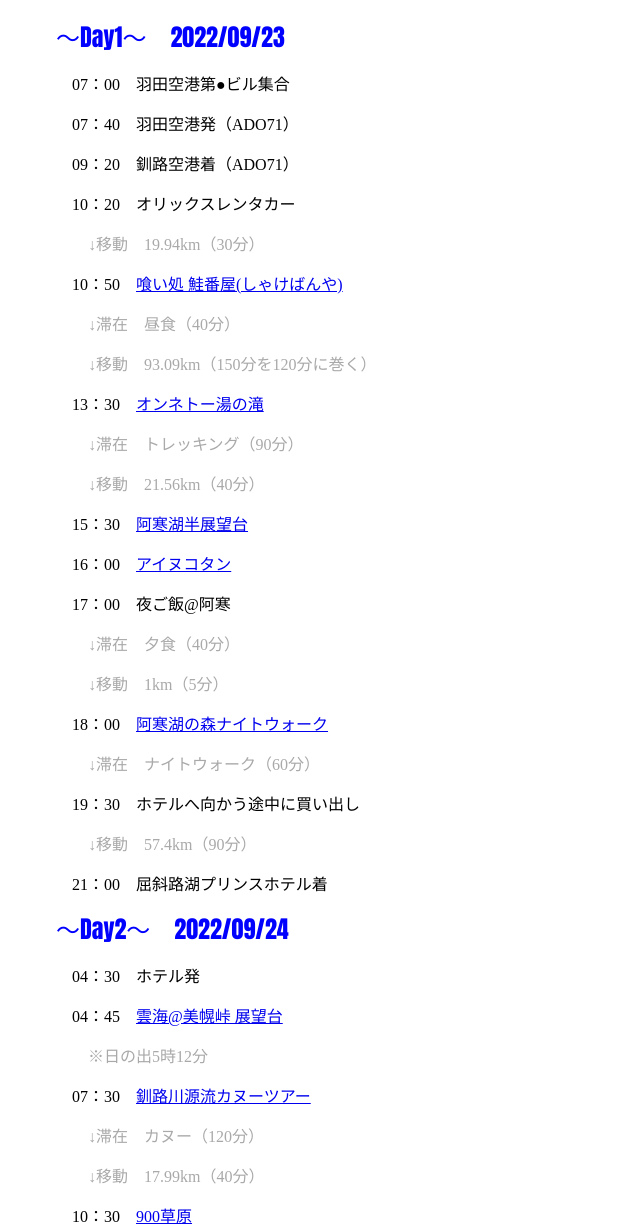
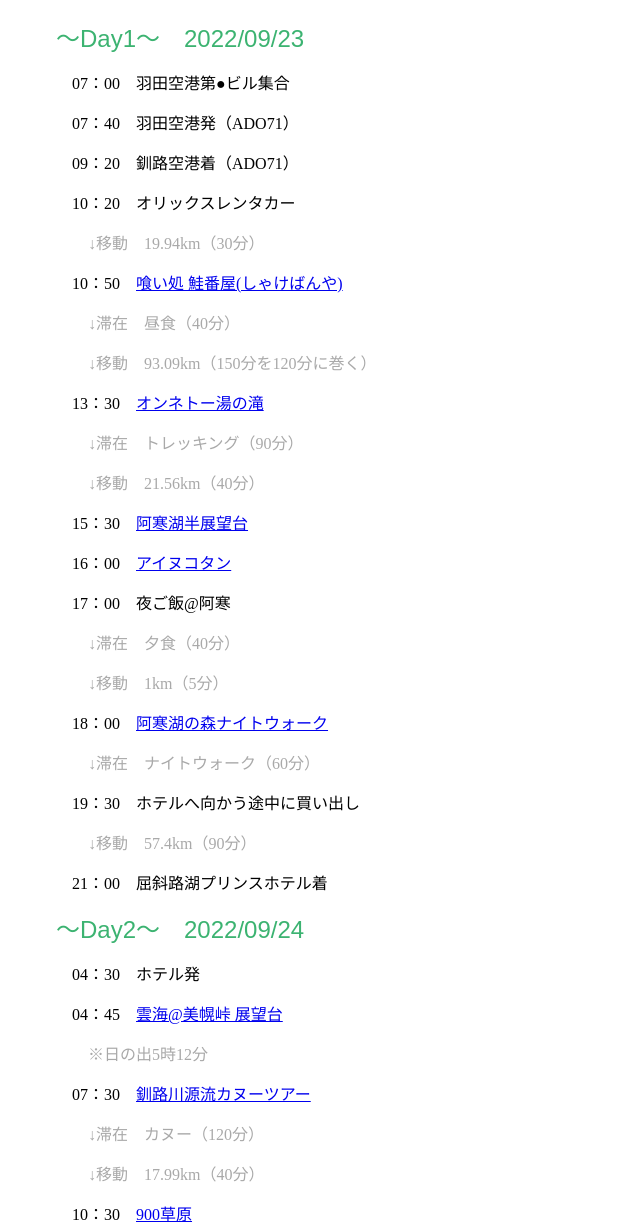
Before and after one commit to funajoh/funajoh.github.io, a plain HTML site: page travel/checkpoint/dekkaido/index.html in a window 1280 px wide. Shown: the part 70-1300 px from the top of the page, without its empty margins (0-640 px from the left). Drawn offline with Linux system fonts and the light colour scheme.

Commit message:
Update index.html

```diff
--- a/travel/checkpoint/dekkaido/index.html
+++ b/travel/checkpoint/dekkaido/index.html
@@ -7,7 +7,7 @@
 </head>
 <body>
 	<h1>北海道旅行 旅程</h1>
-	<font size="5" face="Impact" color="blue">　　～Day1～　2022/09/23</font>
+	<font size="5" face="Arial" color="mediumseagreen">　　～Day1～　2022/09/23</font>
 	<p>　　　　07：00　羽田空港第●ビル集合</p>
 	<p>　　　　07：40　羽田空港発（ADO71）</p>
 	<p>　　　　09：20　釧路空港着（ADO71）</p>
@@ -29,7 +29,7 @@
 	<p>　　　　19：30　ホテルへ向かう途中に買い出し</p>
 	<p style="color:darkgray">　　　　　↓移動　57.4km（90分）</p>
 	<p>　　　　21：00　屈斜路湖プリンスホテル着</p>
-	<font size="5" face="Impact" color="blue">　　～Day2～　2022/09/24</font>
+	<font size="5" face="Arial" color="mediumseagreen">　　～Day2～　2022/09/24</font>
 	<p>　　　　04：30　ホテル発</p>
 	<p>　　　　04：45　<a href="https://goo.gl/maps/W41rccY6NQmnYxzF7">雲海@美幌峠 展望台</a></p>
 	<p style="color:darkgray">　　　　　※日の出5時12分</p>
@@ -58,7 +58,7 @@
 	<p style="color:darkgray">　　　　　↓滞在　星を見る（30分）</p>
 	<p style="color:darkgray">　　　　　↓移動　27.06km（50分）</p>
 	<p>　　　　21：00　屈斜路湖プリンスホテル着</p>
-	<font size="5" face="Impact" color="blue">　　～Day3～　2022/09/25</font>
+	<font size="5" face="Arial" color="mediumseagreen">　　～Day3～　2022/09/25</font>
 	<p>　　　　09：00　チェックアウト</p>
 	<p style="color:darkgray">　　　　　↓移動　45.72km（90分）</p>
 	<p>　　　　10：30　<a href="https://www.kiyosatokankou.com/sakuranotaki.html">さくらの滝</a></p>
```
